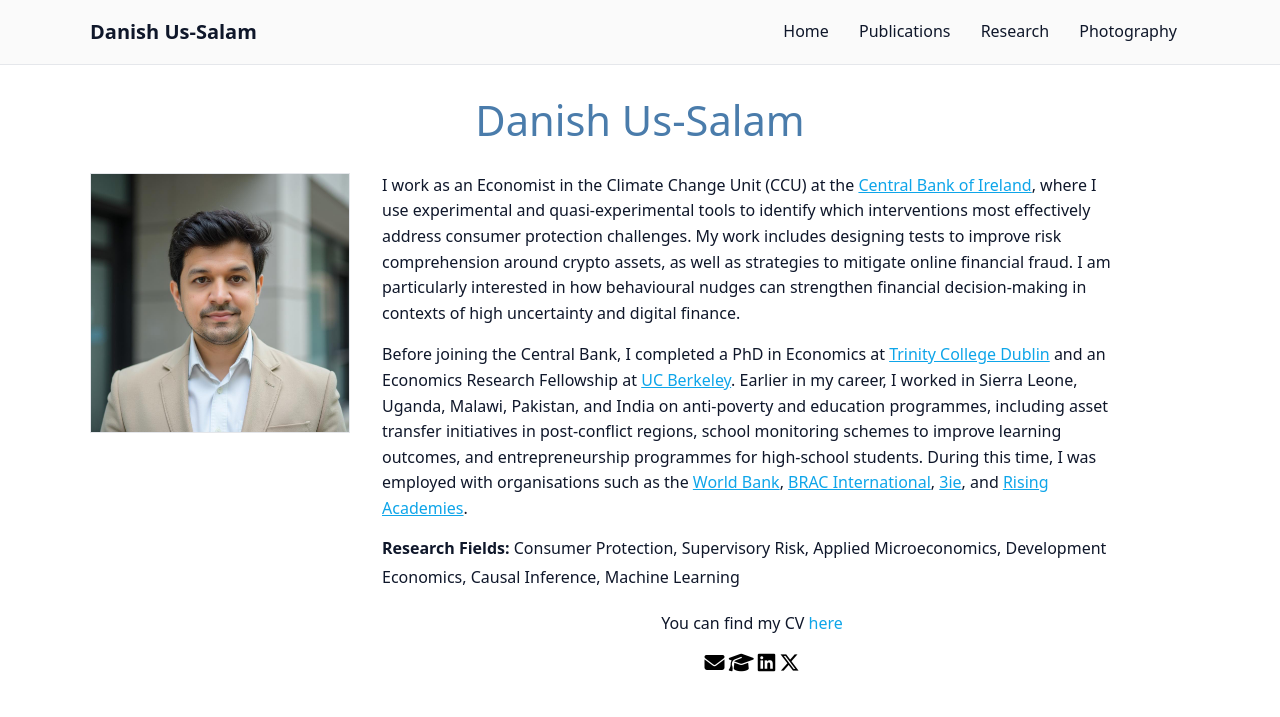
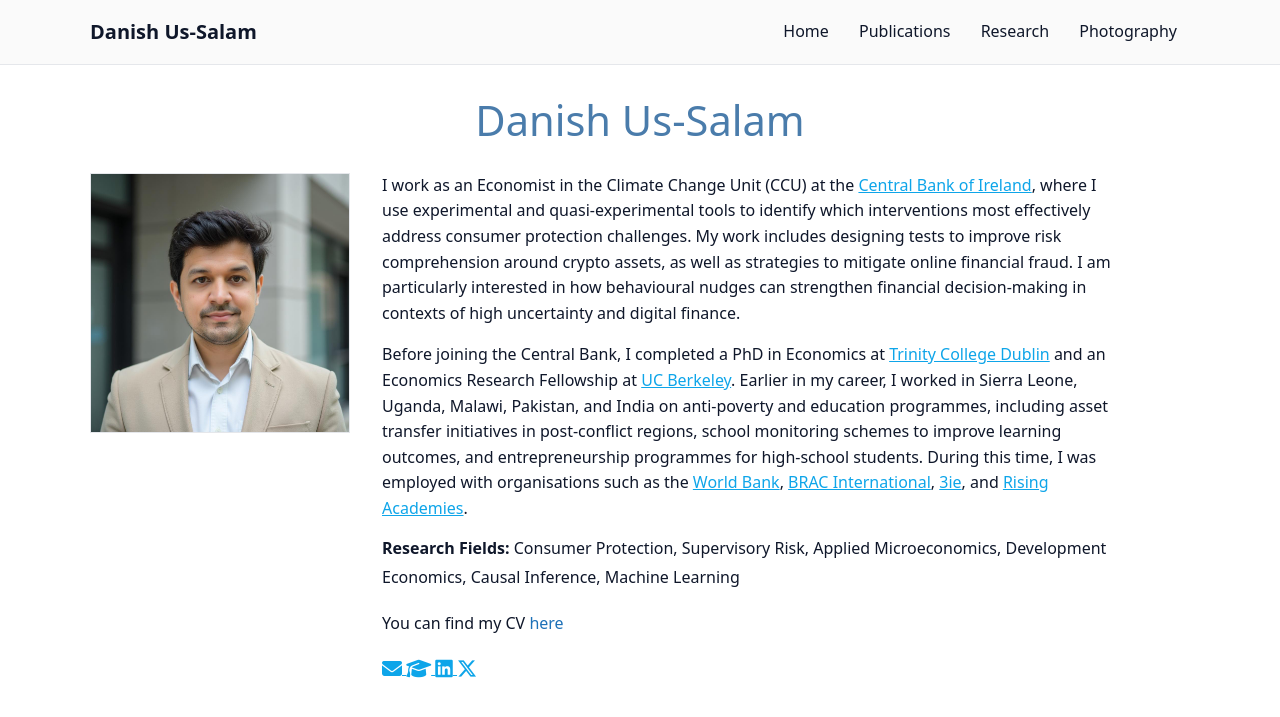
Before and after one commit to danishussalam/danishussalam.github.io, a Jekyll site: the page built from index.md, in a window 1280 px wide. Shown: the top 717 px of the page. Built offline with Jekyll 4.4.1, drawn with Linux system fonts in a browser that asks for light colours.

Commit message:
Update index.md

```diff
--- a/index.md
+++ b/index.md
@@ -25,31 +25,25 @@ Before joining the Central Bank, I completed a PhD in Economics at <a href="http
   <strong>Research Fields:</strong> Consumer Protection, Supervisory Risk, Applied Microeconomics, Development Economics, Causal Inference, Machine Learning
 </p>
 
-<div class="cv-and-icons" style="text-align:center; margin-top:15px;">
-  <p style="margin-bottom:10px;">
-    You can find my CV
-    <a href="{{ '/assets/Danish_CV.pdf' | relative_url }}"
-       target="_blank"
-       rel="noopener noreferrer"
-       style="color:#0ea5e9; text-decoration:none;">
-       here
-    </a>
-  </p>
+<p class="cv-line">
+  You can find my CV
+  <a href="{{ '/assets/Danish_CV.pdf' | relative_url }}"
+     target="_blank" rel="noopener noreferrer"
+     style="color:#1d71b8; text-decoration:none;">
+     here
+  </a>
+</p>
 
-  <p>
-    <!-- Email -->
+  <p class="icon-row">
     <a href="mailto:ussalamd@tcd.ie" target="_blank" rel="noopener noreferrer" aria-label="Email">
       <i class="fa-solid fa-envelope fa-lg"></i>
     </a>
-    <!-- Google Scholar -->
     <a href="https://scholar.google.com/citations?user=NbSatAYAAAAJ&hl=en" target="_blank" rel="noopener noreferrer" aria-label="Google Scholar">
       <i class="fa-solid fa-graduation-cap fa-lg"></i>
     </a>
-    <!-- LinkedIn -->
     <a href="https://www.linkedin.com/in/danishussalam/" target="_blank" rel="noopener noreferrer" aria-label="LinkedIn">
       <i class="fa-brands fa-linkedin fa-lg"></i>
     </a>
-    <!-- Twitter/X -->
     <a href="https://x.com/DanishUsSalam2" target="_blank" rel="noopener noreferrer" aria-label="Twitter/X">
       <i class="fa-brands fa-x-twitter fa-lg"></i>
     </a>
```
